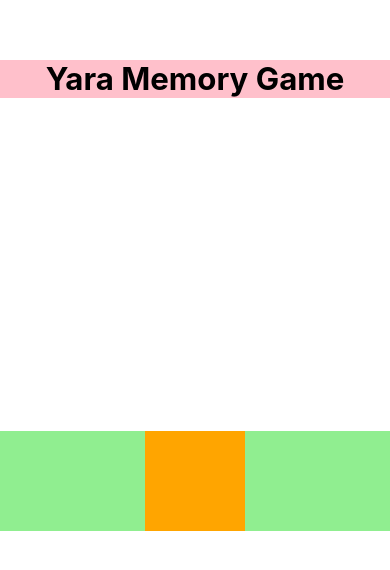
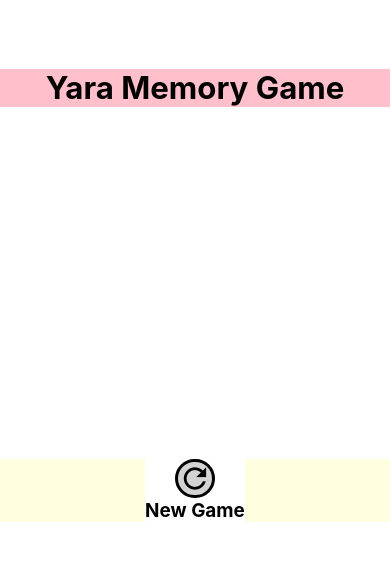
Before and after one commit to MarioVT13/memory-game, a React Native app: screen / in a window 390 px wide. Shown: the part 146-716 px from the top of the page. Built offline with nearby package versions, Linux system fonts and the light colour scheme.

Commit message:
feat: added some basic components for the memory game

```diff
--- a/package.json
+++ b/package.json
@@ -12,11 +12,13 @@
     "expo": "~51.0.10",
     "expo-status-bar": "~1.12.1",
     "react": "18.2.0",
-    "react-native": "0.74.1"
+    "react-native": "0.74.1",
+    "react-native-vector-icons": "^10.1.0"
   },
   "devDependencies": {
     "@babel/core": "^7.20.0",
     "@types/react": "~18.2.45",
+    "@types/react-native-vector-icons": "^6.4.18",
     "typescript": "^5.1.3"
   },
   "private": false
--- a/src/components/game/MemoryGame.tsx
+++ /dev/null
@@ -1,18 +0,0 @@
-import { StyleSheet, Text, View } from "react-native";
-
-export default function MemoryGame() {
-  return (
-    <View style={styles.parentContainer}>
-      <View style={{ width: 100, height: 100, backgroundColor: "orange" }} />
-    </View>
-  );
-}
-
-const styles = StyleSheet.create({
-  parentContainer: {
-    width: "100%",
-    backgroundColor: "lightgreen",
-    alignItems: "center",
-    justifyContent: "space-around",
-  },
-});
--- /dev/null
+++ b/src/components/game/MemoryGameMain.tsx
@@ -0,0 +1,23 @@
+import { StyleSheet, Text, TouchableOpacity, View } from "react-native";
+import Icon from "react-native-vector-icons/MaterialCommunityIcons";
+import { horizontalScale } from "../../utils/ScalingUtil";
+import GameArea from "./components/GameArea";
+import NewGameButton from "./components/NewGameButton";
+
+export default function MemoryGameMain() {
+  return (
+    <View style={styles.parentContainer}>
+      <NewGameButton />
+      <GameArea />
+    </View>
+  );
+}
+
+const styles = StyleSheet.create({
+  parentContainer: {
+    width: "100%",
+    backgroundColor: "lightyellow",
+    alignItems: "center",
+    justifyContent: "space-around",
+  },
+});
--- /dev/null
+++ b/src/components/game/components/GameArea.tsx
@@ -0,0 +1,16 @@
+import { StyleSheet, Text, TouchableOpacity, View } from "react-native";
+import Icon from "react-native-vector-icons/MaterialCommunityIcons";
+import { horizontalScale } from "../../../utils/ScalingUtil";
+
+export default function GameArea() {
+  return <View style={styles.parentContainer}></View>;
+}
+
+const styles = StyleSheet.create({
+  parentContainer: {
+    width: "100%",
+    backgroundColor: "lightgreen",
+    alignItems: "center",
+    justifyContent: "center",
+  },
+});
--- /dev/null
+++ b/src/components/game/components/NewGameButton.tsx
@@ -0,0 +1,33 @@
+import { StyleSheet, Text, TouchableOpacity, View } from "react-native";
+import Icon from "react-native-vector-icons/MaterialCommunityIcons";
+import { horizontalScale } from "../../../utils/ScalingUtil";
+
+export default function NewGameButton() {
+  return (
+    <TouchableOpacity style={styles.parentContainer} onPress={() => {}}>
+      <View style={styles.newGameIcon}>
+        <Icon name={"refresh"} size={horizontalScale(30)} color={"#000"} />
+      </View>
+      <Text style={styles.newGameLabel}>New Game</Text>
+    </TouchableOpacity>
+  );
+}
+
+const styles = StyleSheet.create({
+  parentContainer: {
+    alignItems: "center",
+    justifyContent: "center",
+    backgroundColor: "#fff",
+  },
+  newGameIcon: {
+    backgroundColor: "lightgray",
+    borderRadius: 30,
+    borderWidth: 3,
+    borderColor: "#000",
+  },
+  newGameLabel: {
+    marginTop: "1%",
+    fontSize: horizontalScale(17),
+    fontWeight: "bold",
+  },
+});
--- a/src/screens/HomeScreen.tsx
+++ b/src/screens/HomeScreen.tsx
@@ -1,6 +1,6 @@
 import { StyleSheet, Text, View } from "react-native";
 import { horizontalScale } from "../utils/ScalingUtil";
-import MemoryGame from "../components/game/MemoryGame";
+import MemoryGameMain from "../components/game/MemoryGameMain";
 
 export default function HomeScreen() {
   return (
@@ -9,7 +9,7 @@ export default function HomeScreen() {
         <Text style={styles.title}>Yara Memory Game</Text>
       </View>
       <View style={styles.contentContainer}>
-        <MemoryGame />
+        <MemoryGameMain />
       </View>
     </View>
   );
```
Also changed, not shown: 1 other file (tests, documents, lock files or other folders).
